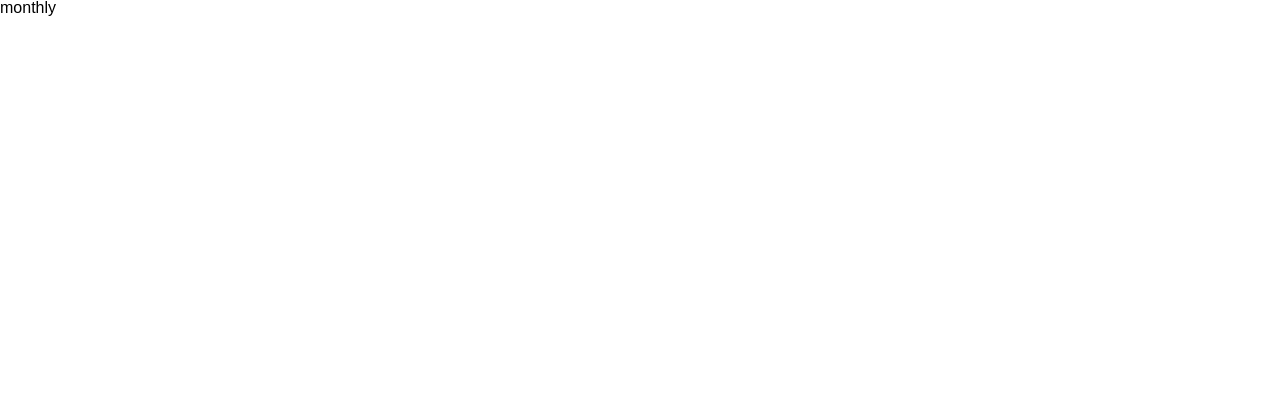
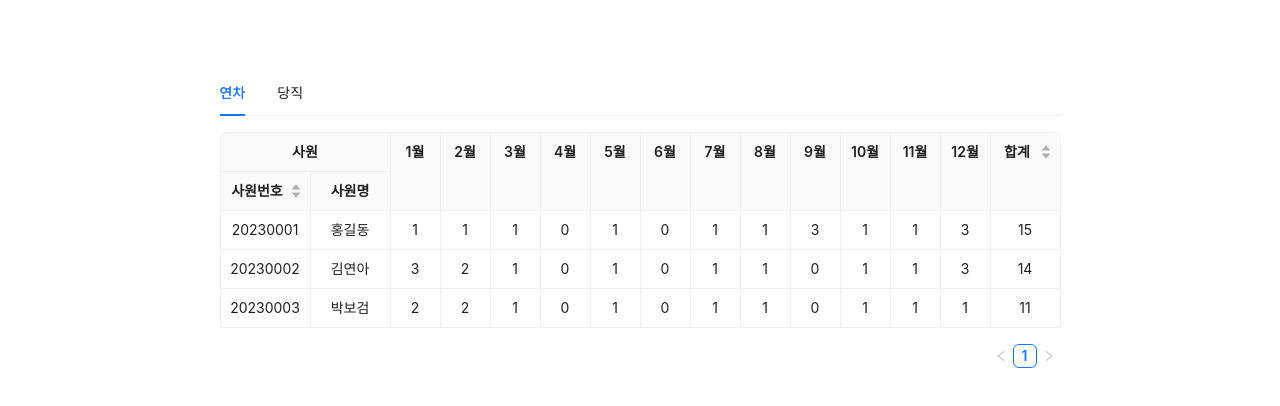
Before and after one commit to FAST-MINI-TEAM1/client, a Next.js app: page /admin/monthly in a window 1280 px wide. Shown: the top 406 px of the page. Built offline with nearby package versions, Linux system fonts and the light colour scheme.

Commit message:
feat: :sparkles: 월별 사용대장 탭 추가 및 컴포넌트 구성

```diff
--- a/pages/admin/monthly.tsx
+++ b/pages/admin/monthly.tsx
@@ -1,5 +1,57 @@
+import { Tabs } from "antd";
+import type { TabsProps } from "antd";
+import MonthlyTable from "@components/admin/MonthlyTable";
+import styled from "styled-components";
+import { useState } from "react";
 function monthly() {
-  return <div>monthly</div>;
+  const [tabKey, setTabKey] = useState("1");
+
+  const onChange = (key: string) => {
+    console.log(key);
+  };
+
+  const items: TabsProps["items"] = [
+    {
+      key: "1",
+      label: `연차`,
+      children: <MonthlyTable tabKey={tabKey} />,
+    },
+    {
+      key: "2",
+      label: `당직`,
+      children: <MonthlyTable tabKey={tabKey} />,
+    },
+  ];
+  return (
+    <Container>
+      <div className="details">
+        <Tabs
+          defaultActiveKey="1"
+          items={items}
+          onChange={(activeKey) => setTabKey(activeKey)}
+        />
+      </div>
+    </Container>
+  );
 }
 
 export default monthly;
+
+const Container = styled.section`
+  display: flex;
+  flex-direction: column;
+  align-items: center;
+  padding: 50px 0 0;
+  .details {
+    display: flex;
+    flex-direction: column;
+    justify-content: center;
+    align-items: center;
+    // width: 700px;
+    padding: 20px 30px 30px;
+    border-radius: 10px;
+    // box-sizing: border-box;
+    // background-color: #fff;
+    // box-shadow: #e2e2e2 0px 5px 10px;
+  }
+`;
```
